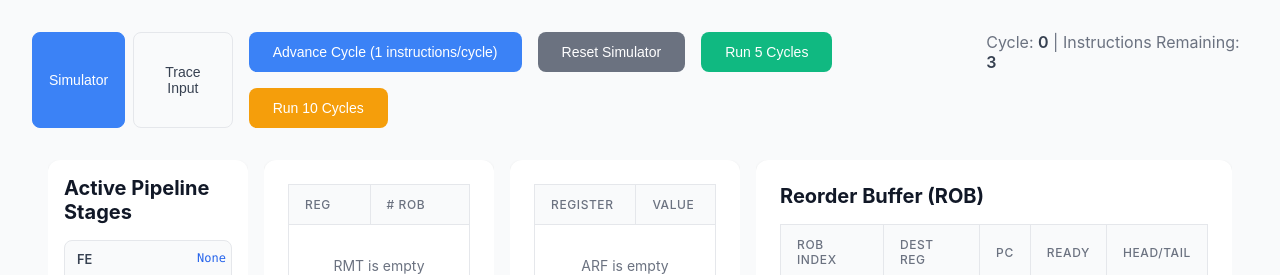
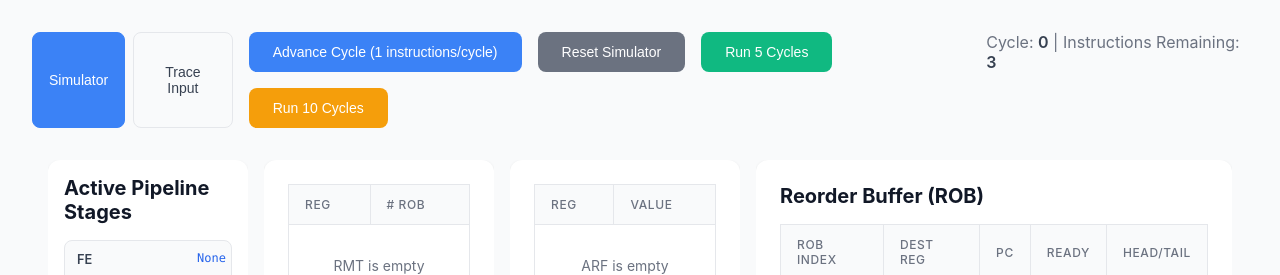
Before and after one commit to pranavJibhakate/Out-of-Order-CPU-Pipeline-Simulator, a React (Vite) app: page / in a window 1280 px wide. Shown: the top 275 px of the page. Built offline with nearby package versions, Linux system fonts and the light colour scheme.

Commit message:
Simulator changes

```diff
--- a/project/Simulator.js
+++ b/project/Simulator.js
@@ -6,6 +6,7 @@ export class Instruction {
     this.src1 = src1;
     this.src2 = src2;
     this.indx = indx;
+    this.waiting = [];
 
     this.latency = 1;
     if (opcode === 2) {
--- a/src/App.jsx
+++ b/src/App.jsx
@@ -303,7 +303,7 @@ function ARFTable({ sim }) {
         <table className="data-table">
           <thead>
             <tr className="table-header">
-              <th className="table-header-cell">Register</th>
+              <th className="table-header-cell">Reg</th>
               <th className="table-header-cell">Value</th>
             </tr>
           </thead>
@@ -329,13 +329,6 @@ function ARFTable({ sim }) {
           </tbody>
         </table>
       </div>
-
-      {/* <div className="component-status">
-        <div className="status-item">
-          <span className="status-label">Registers:</span>
-          <span className="status-value">{sim.arf.length}</span>
-        </div>
-      </div> */}
     </div>
   );
 }
@@ -349,6 +342,9 @@ function TraceInput({ sim, onLoad }) {
       const lines = text.split("\n").filter((l) => l.trim() !== "");
       const trace = lines.map((line, idx) => {
         const parts = line.trim().split(/\s+/).map(Number);
+        if (parts.length < 3) {
+          throw new Error(`Invalid format on line ${idx + 1}`);
+        }
         if (parts.length !== 5 || parts.some(isNaN)) {
           throw new Error(`Invalid format on line ${idx + 1}`);
         }
```
Also changed, not shown: 1 other file (tests, documents, lock files or other folders).
